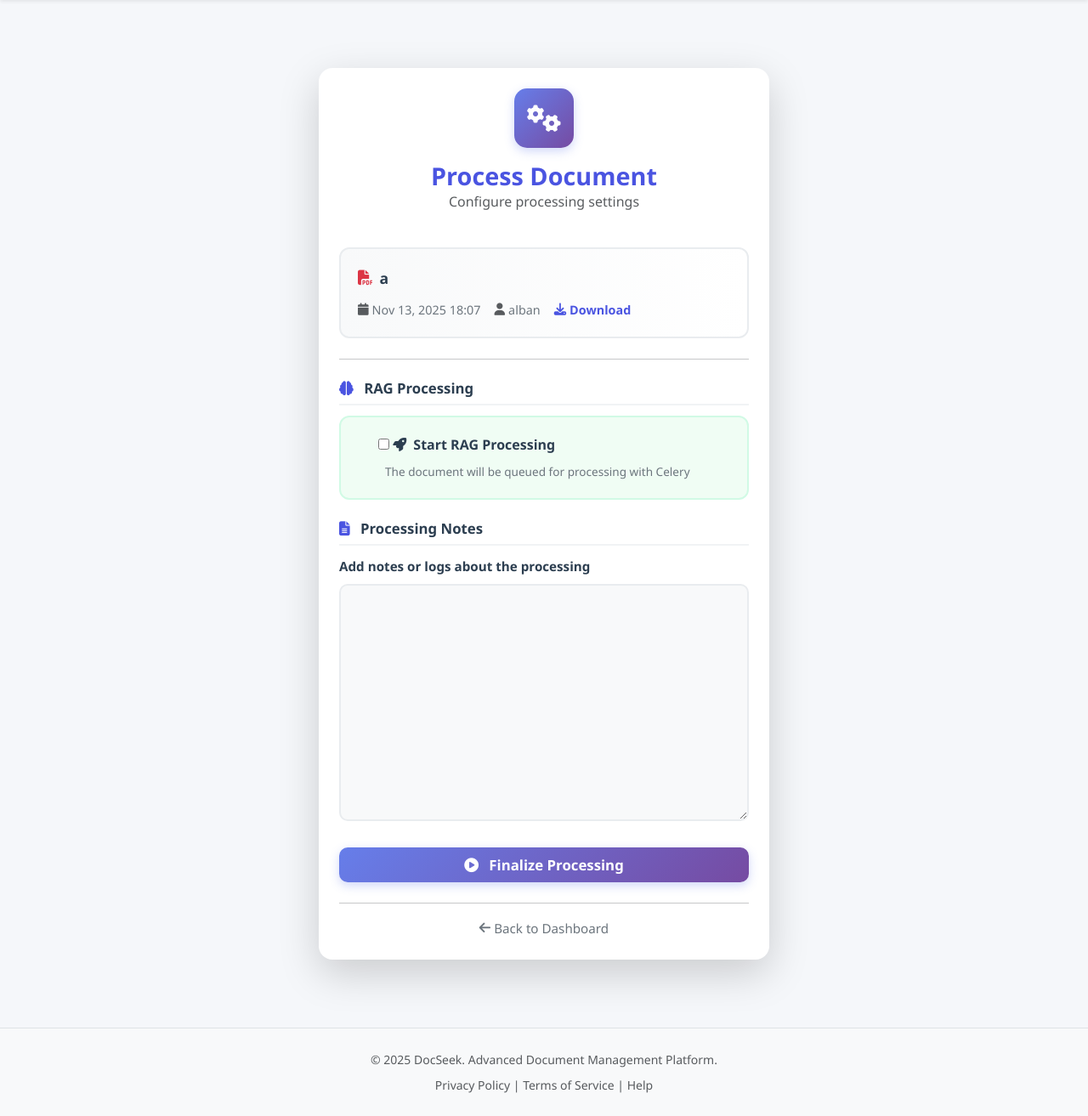
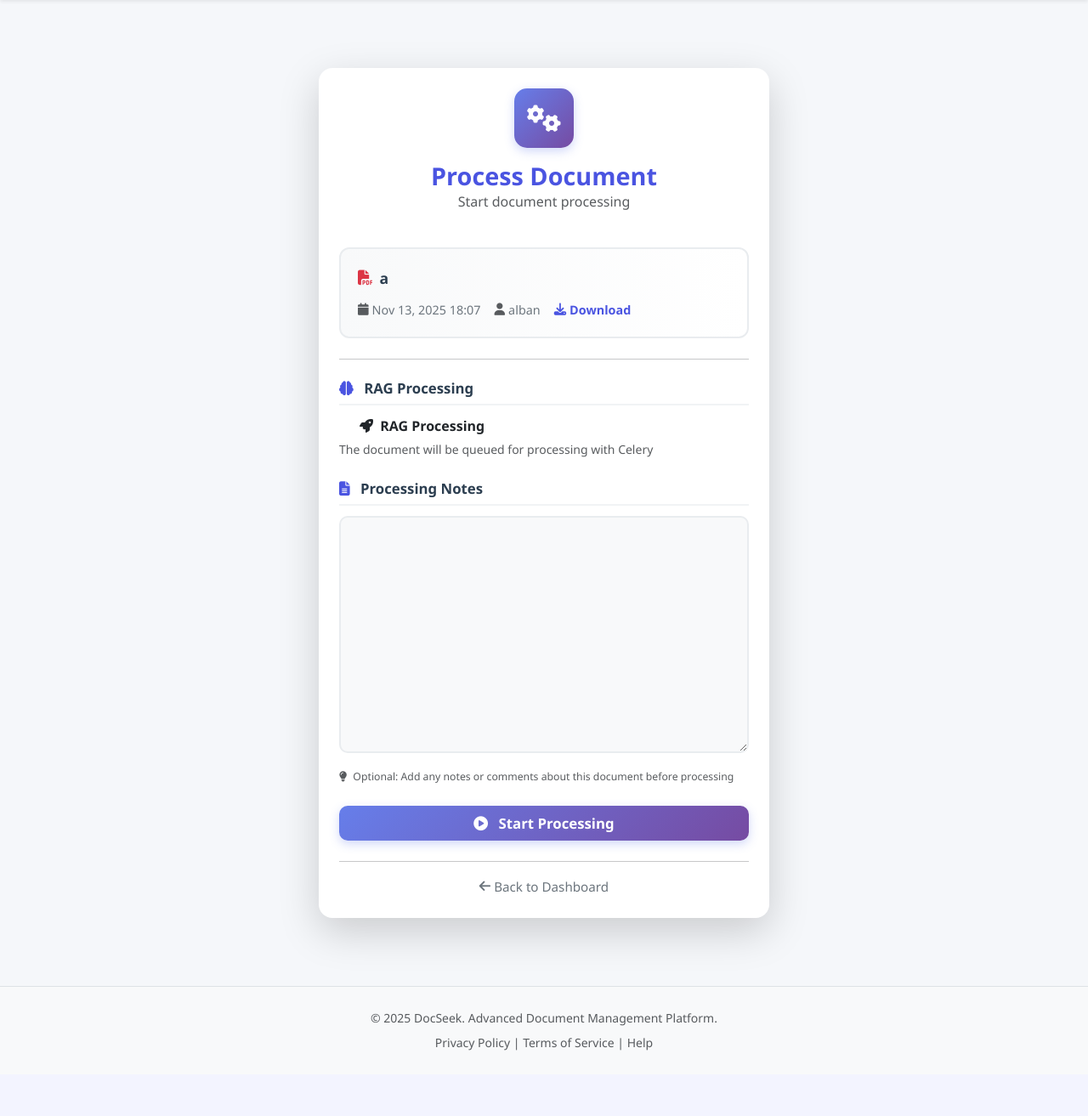
Before and after one commit to albanz27/DocSeek, a Django app: page /documents/process/68/ in a window 1280 px wide. Shown: the part 72-1385 px from the top of the page at 85% size. After the commit the page ends 1308 px from the top, so only its background shows below. Run offline with Django 5.2, Linux system fonts and the light colour scheme; a user stored in the database is signed in; data comes from the database, SQL or seed files in the repository; parts of the project's set-up code (start-up, migrations or seed data) failed here and were passed over.

Commit message:
Remove redundant process document checkbox

```diff
--- a/doc_manager/models.py
+++ b/doc_manager/models.py
@@ -2,7 +2,6 @@ from django.db import models
 from django.contrib.auth.models import User
 
 class Document(models.Model):
-    # Tipi di documento
     DOCUMENT_TYPES = [
         ('native', 'Native PDF'),
         ('scanned', 'Scanned PDF'),
--- a/doc_manager/templates/doc_manager/document_process_form.html
+++ b/doc_manager/templates/doc_manager/document_process_form.html
@@ -17,7 +17,7 @@
                     <h2 class="card-title text-primary fw-bold">
                         Process Document
                     </h2>
-                    <p class="text-muted">Configure processing settings</p>
+                    <p class="text-muted">Start document processing</p>
                 </div>
 
                 <!-- Document Info -->
@@ -57,10 +57,8 @@
                         <div class="checkbox-box">
                             <div class="form-check">
                                 {{ form.is_processed }}
-                                <label class="form-check-label fw-semibold" for="{{ form.is_processed.id_for_label }}">
                                     <i class="fas fa-rocket me-1"></i>
-                                    Start RAG Processing
-                                </label>
+                                    <strong>RAG Processing</strong>
                             </div>
                             <div class="form-text">
                                 The document will be queued for processing with Celery
@@ -68,16 +66,11 @@
                         </div>
                     </div>
 
-                    <!-- Processing Output Section -->
                     <div class="form-group mb-4">
                         <h6 class="section-title">
                             <i class="fas fa-file-alt text-primary me-2"></i>
                             Processing Notes
                         </h6>
-
-                        <label for="{{ form.processing_output.id_for_label }}" class="form-label fw-semibold">
-                            Add notes or logs about the processing
-                        </label>
 
                         {{ form.processing_output }}
 
@@ -87,12 +80,19 @@
                                 {{ error }}
                             </div>
                         {% endfor %}
+
+                        <div class="form-text mt-2">
+                            <small class="text-muted">
+                                <i class="fas fa-lightbulb me-1"></i>
+                                Optional: Add any notes or comments about this document before processing
+                            </small>
+                        </div>
                     </div>
 
                     <!-- Submit Button -->
                     <button type="submit" class="btn btn-primary w-100 py-2">
                         <i class="fas fa-play-circle me-2"></i>
-                        Finalize Processing
+                        Start Processing
                     </button>
                 </form>
 
--- a/doc_manager/views.py
+++ b/doc_manager/views.py
@@ -93,9 +93,9 @@ class DocumentListView(SearcherRequiredMixin, ListView):
 # View per il processamento del documento
 class DocumentProcessView(UpdateView):
     model = Document
-    fields = ['is_processed', 'processing_output']
+    fields = ['processing_output']  # Rimosso 'is_processed' dal form
     template_name = 'doc_manager/document_process_form.html'
-    success_url = reverse_lazy('document_list')
+    success_url = reverse_lazy('uploader_dashboard')  # Reindirizza alla dashboard dopo il processing
 
     def get_object(self, queryset=None):
         doc = super().get_object(queryset)
@@ -113,9 +113,12 @@ class DocumentProcessView(UpdateView):
     def form_valid(self, form):
         doc_instance = form.save(commit=False)
 
-        if form.cleaned_data.get('is_processed') and not Document.objects.get(pk=doc_instance.pk).is_processed:
+        # Avvia SEMPRE il processing quando il form viene inviato
+        # (a meno che il documento non sia già processato)
+        if not Document.objects.get(pk=doc_instance.pk).is_processed:
 
             if doc_instance.document_type == 'scanned':
+                # Processing per PDF scansionati (con OCR)
                 process_scanned_document.delay(doc_instance.pk)
                 doc_instance.processing_state = 'ocr_queued'
                 doc_instance.processing_output = "Document sent for OCR processing on GPU server."
@@ -124,18 +127,18 @@ class DocumentProcessView(UpdateView):
                     f"Scanned document '{doc_instance.title}' sent for OCR. This may take several minutes."
                 )
             else:
-                # Processamento normale per PDF nativi
+                # Processing per PDF nativi
                 index_document_rag.delay(doc_instance.pk)
                 doc_instance.processing_state = 'rag_processing'
                 doc_instance.processing_output = "Indexing started in background."
                 messages.info(
                     self.request,
-                    f"Processing of '{doc_instance.title}' started! Check 'Search & Results' later."
+                    f"Processing of '{doc_instance.title}' started! Check the dashboard later for updates."
                 )
 
             doc_instance.is_processed = False
         else:
-            messages.success(self.request, f"Document '{doc_instance.title}' details updated.")
+            messages.warning(self.request, f"Document '{doc_instance.title}' is already processed.")
 
         doc_instance.save()
         return redirect(self.success_url)
--- a/static/css/doc_manager/document_process_form.css
+++ b/static/css/doc_manager/document_process_form.css
@@ -93,46 +93,47 @@ body {
     border-bottom: 2px solid #f1f3f5;
 }
 
-/* --------------------  CHECKBOX BOX  -------------------- */
-.checkbox-box {
-    background-color: #f0fdf4;
-    border: 2px solid #d1fae5;
+/* --------------------  INFO BOX (sostituisce checkbox-box)  -------------------- */
+.info-box {
+    background-color: #e8f4ff;
+    border: 2px solid #b3d9ff;
+    border-left: 4px solid #667eea;
     border-radius: 12px;
     padding: 1.25rem;
     transition: all 0.3s ease;
 }
 
-.checkbox-box:hover {
-    border-color: #10b981;
-    box-shadow: 0 2px 8px rgba(16, 185, 129, 0.15);
+.info-box:hover {
+    border-color: #667eea;
+    box-shadow: 0 2px 8px rgba(102, 126, 234, 0.15);
 }
 
-.form-check {
-    margin-bottom: 0.5rem;
+.info-box p {
+    color: #2c3e50;
+    margin-bottom: 0.75rem;
 }
 
-.form-check-input {
-    width: 1.25rem;
-    height: 1.25rem;
-    margin-top: 0.1rem;
-    cursor: pointer;
+.info-box ul {
+    list-style: none;
+    padding-left: 0;
 }
 
-.form-check-input:checked {
-    background-color: #10b981;
-    border-color: #10b981;
+.info-box li {
+    padding: 0.5rem 0;
+    padding-left: 1.5rem;
+    position: relative;
+    color: #495057;
+    font-size: 0.95rem;
+    line-height: 1.5;
 }
 
-.form-check-label {
-    cursor: pointer;
-    color: #2c3e50;
-    font-size: 1rem;
-}
-
-.form-text {
-    font-size: 0.85rem;
-    color: #6c757d;
-    margin-left: 2rem;
+.info-box li::before {
+    content: "✓";
+    position: absolute;
+    left: 0;
+    color: #667eea;
+    font-weight: bold;
+    font-size: 1.1rem;
 }
 
 /* --------------------  FORM LABEL & TEXTAREA  -------------------- */
@@ -240,4 +241,8 @@ textarea::placeholder {
         flex-direction: column;
         gap: 0.5rem;
     }
+
+    .info-box li {
+        font-size: 0.9rem;
+    }
 }
```
